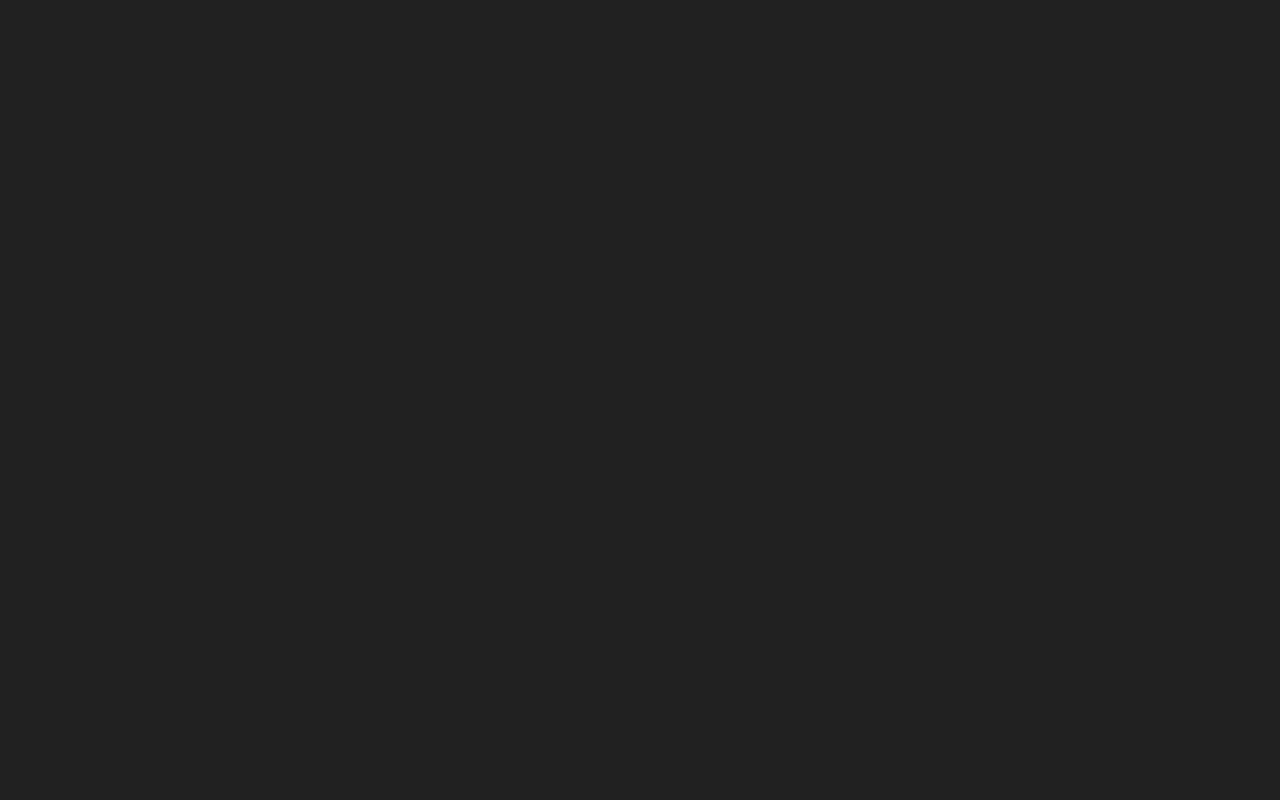
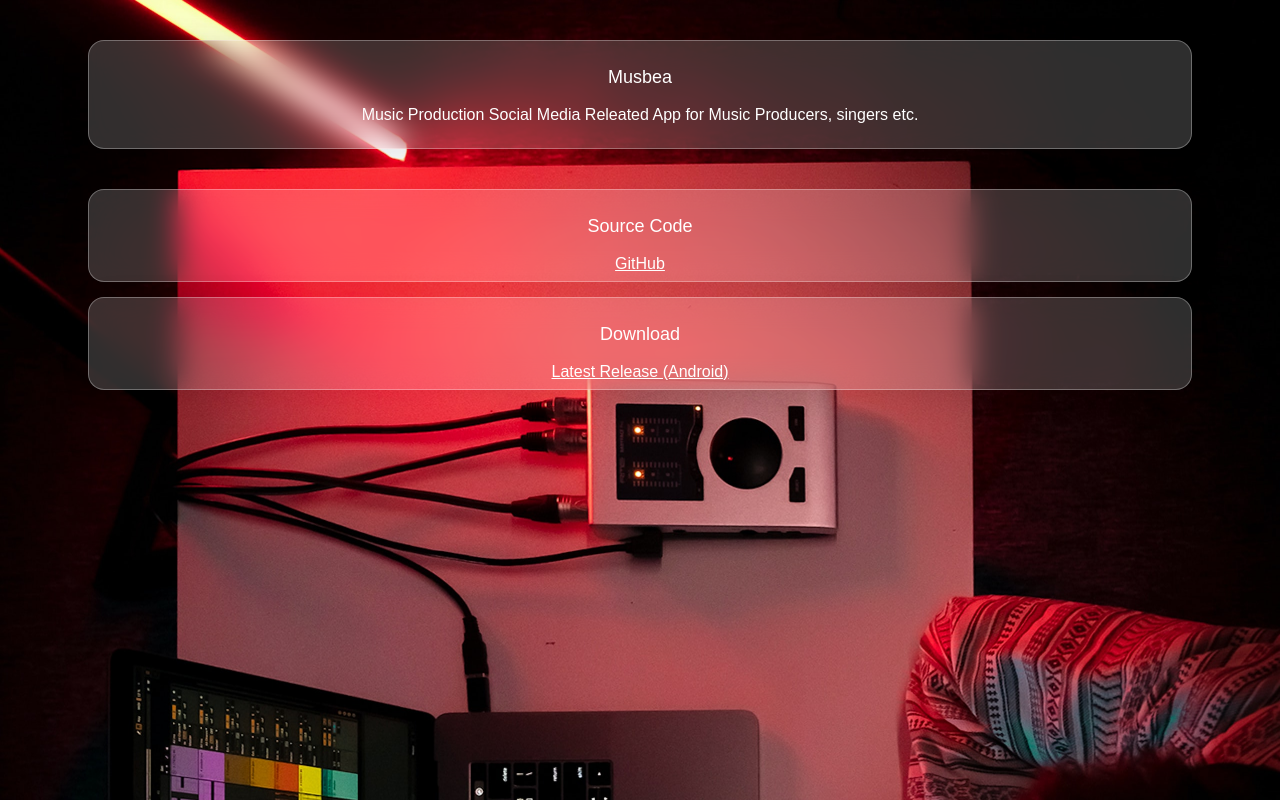
Before and after one commit to thewolfprod/thewolfprod.github.io, a plain HTML site: page index.html in a window 1280 px wide. Drawn offline with Linux system fonts and the light colour scheme; a web font is replaced by a local one.

Commit message:
Some design changes

```diff
--- a/index.html
+++ b/index.html
@@ -1,9 +1,23 @@
 <html>
     <head>
         <title>Musbea - Music Production Releated App</title>
+        <link rel="icon" type="image/x-icon" href="images/favicon.ico">
+        <link rel="stylesheet" href="style/style.css">
     </head>
     <body>
-        <link rel="icon" type="image/x-icon" href="/images/favicon.ico">
-        <link rel="stylesheet" href="style/style.css">
+        <div align="center" class="glass" style="margin-top: 40px; margin-bottom: 40px;">
+            <p class="appname">Musbea</p>
+            <p class="subtitle">Music Production Social Media Releated App for Music Producers, singers etc.</p>
+        </div>
+
+        <div align="center" class="glass" style="margin-top: 15px;">
+            <p class="appname">Source Code</p>
+            <a href="https://github.com/thewolfprod/Musbea" target="_blank" class="subtitleLink">GitHub</a>
+        </div>
+
+        <div align="center" class="glass" style="margin-top: 15px;">
+            <p class="appname">Download</p>
+            <a href="" target="_blank" class="subtitleLink">Latest Release (Android)</a>
+        </div>
     </body>
 </html>
--- a/style/style.css
+++ b/style/style.css
@@ -1,3 +1,55 @@
 body {
-    background-color: #212121;
+    background-image: url('../images/background.jpg');
+    -webkit-background-size: cover;
+    -moz-background-size: cover;
+    -o-background-size: cover;
+    background-size: cover;
 }
+
+.appname {
+    color: #FFFFFF;
+    font-family: 'fontBold', Arial, Helvetica, sans-serif;
+    font-size: large;
+}
+
+.subtitle {
+    color: #FFFFFF;
+    font-family: 'fontBold', Arial, Helvetica, sans-serif;
+    font-size: medium;
+}
+
+.subtitleLink {
+    color: #FFFFFF;
+    font-family: 'fontBold', Arial, Helvetica, sans-serif;
+    font-size: medium;
+    transition: 0.4s;
+}
+
+.subtitleLink:hover {
+    color: chartreuse;
+}
+
+.glass {
+    background: rgba(255, 255, 255, 0.18);
+    border-radius: 16px;
+    box-shadow: 0 4px 30px rgba(0, 0, 0, 0.1);
+    backdrop-filter: blur(15px);
+    -webkit-backdrop-filter: blur(9.9px);
+    border: 1px solid rgba(255, 255, 255, 0.30);
+    margin-left: 80px;
+    margin-right: 80px;
+    padding: 8px;
+    transition: 0.4s;
+}
+
+.glass:hover {
+    margin-left: 30px;
+    margin-right: 30px;
+    padding: 16px;
+    box-shadow: 0 8px 50px rgba(0, 0, 0, 0.4);
+}
+
+@font-face {
+    font-family: 'fontBold'; /*a name to be used later*/
+    src: url('fonts/raleway.thin.ttf')
+}
```
Also changed, not shown: fonts/raleway.light.ttf (added), fonts/raleway.semibold.ttf (added), fonts/raleway.thin.ttf (added), images/background.jpg (added).
